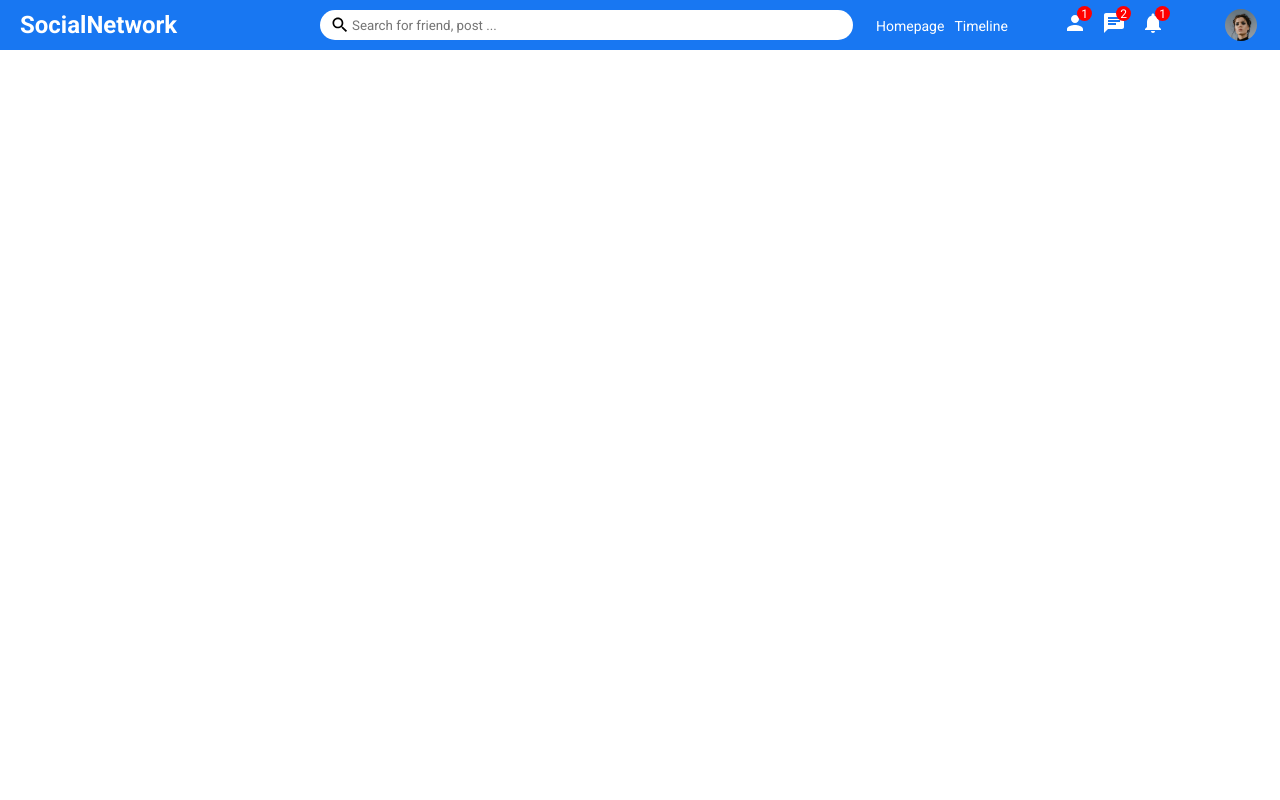
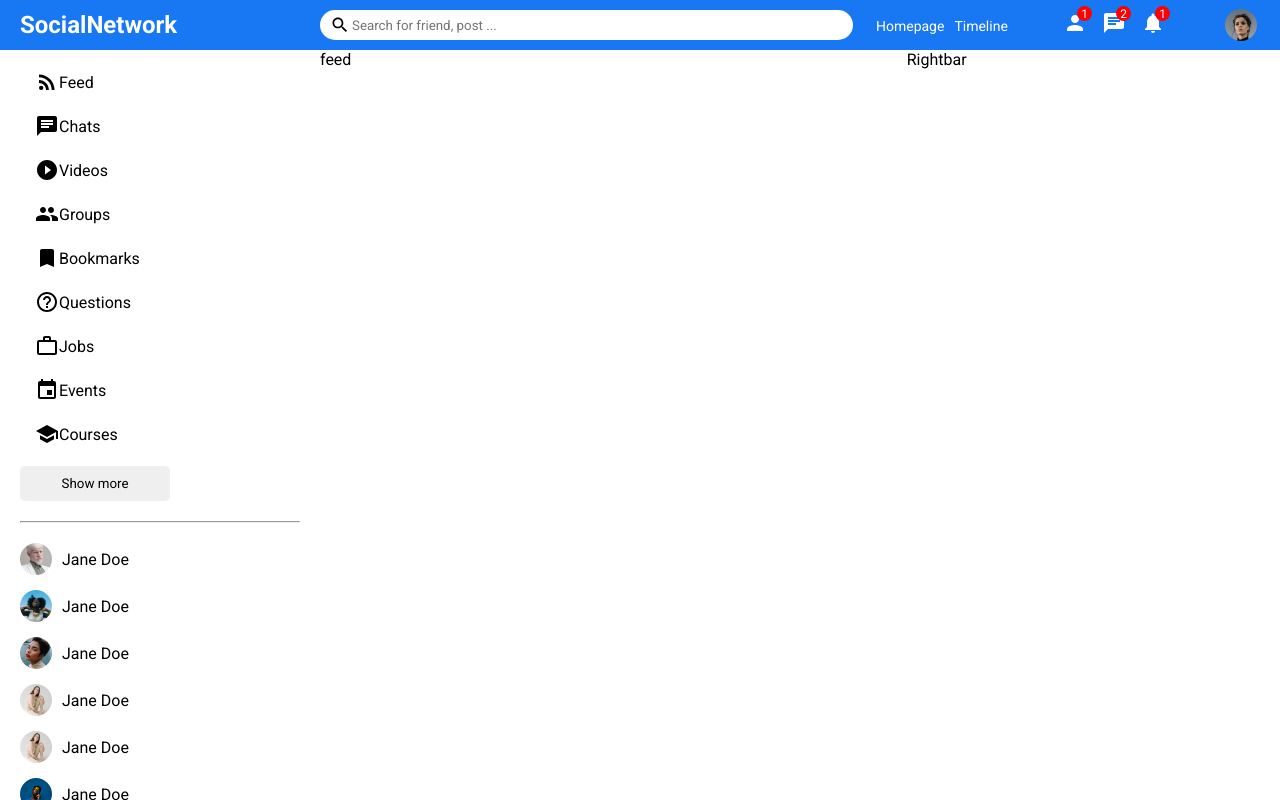
Before and after one commit to ffmz1904/MERN-social-network, a React (Create React App) app in the folder client/: page / in a window 1280 px wide. Built offline with nearby package versions, Linux system fonts and the light colour scheme.

Commit message:
add sidebar

```diff
--- /dev/null
+++ b/client/src/components/feed/Feed.js
@@ -0,0 +1,11 @@
+import './feed.css';
+
+const Feed = () => {
+    return (
+        <div className="feed">
+            feed
+        </div>
+    );
+};
+
+export default Feed;
--- /dev/null
+++ b/client/src/components/feed/feed.css
@@ -0,0 +1,4 @@
+.feed {
+    flex: 5.5;
+
+}
--- /dev/null
+++ b/client/src/components/rightbar/Rightbar.js
@@ -0,0 +1,11 @@
+import './rightbar.css';
+
+const Rightbar = () => {
+    return (
+        <div className="rightbar">
+            Rightbar
+        </div>
+    );
+};
+
+export default Rightbar;
--- /dev/null
+++ b/client/src/components/rightbar/rightbar.css
@@ -0,0 +1,3 @@
+.rightbar {
+    flex: 3.5;
+}
--- /dev/null
+++ b/client/src/components/sidebar/Sidebar.js
@@ -0,0 +1,95 @@
+import './sidebar.css';
+import {
+    RssFeed, School, Event, WorkOutline,
+    HelpOutline, Bookmark, Group,
+    PlayCircleFilledOutlined, Chat
+} from '@material-ui/icons';
+
+const Sidebar = () => {
+    return (
+        <div className="sidebar" >
+            <div className="sidebarWrapper">
+                <ul className="sidebarList">
+                    <li className="sidebarListItem">
+                        <RssFeed className="sidebarIcon"/>
+                        <span className="sidebarListItemText">Feed</span>
+                    </li>
+                    <li className="sidebarListItem">
+                        <Chat className="sidebarIcon"/>
+                        <span className="sidebarListItemText">Chats</span>
+                    </li>
+                    <li className="sidebarListItem">
+                        <PlayCircleFilledOutlined className="sidebarIcon"/>
+                        <span className="sidebarListItemText">Videos</span>
+                    </li>
+                    <li className="sidebarListItem">
+                        <Group className="sidebarIcon"/>
+                        <span className="sidebarListItemText">Groups</span>
+                    </li>
+                    <li className="sidebarListItem">
+                        <Bookmark className="sidebarIcon"/>
+                        <span className="sidebarListItemText">Bookmarks</span>
+                    </li>
+                    <li className="sidebarListItem">
+                        <HelpOutline className="sidebarIcon"/>
+                        <span className="sidebarListItemText">Questions</span>
+                    </li>
+                    <li className="sidebarListItem">
+                        <WorkOutline className="sidebarIcon"/>
+                        <span className="sidebarListItemText">Jobs</span>
+                    </li>
+                    <li className="sidebarListItem">
+                        <Event className="sidebarIcon"/>
+                        <span className="sidebarListItemText">Events</span>
+                    </li>
+                    <li className="sidebarListItem">
+                        <School className="sidebarIcon"/>
+                        <span className="sidebarListItemText">Courses</span>
+                    </li>
+                </ul>
+                <button className="sidebarButton">Show more</button>
+                <hr className="sidebarHr"/>
+                <ul className="sidebarFriendList">
+                    <li className="sidebarFriend">
+                        <img className="sidebarFriendImg" src="/assets/person/2.jpeg" alt="sidebarFriendImg"/>
+                        <span className="sidebarFriendName">Jane Doe</span>
+                    </li>
+                    <li className="sidebarFriend">
+                        <img className="sidebarFriendImg" src="/assets/person/3.jpeg" alt="sidebarFriendImg"/>
+                        <span className="sidebarFriendName">Jane Doe</span>
+                    </li>
+                    <li className="sidebarFriend">
+                        <img className="sidebarFriendImg" src="/assets/person/4.jpeg" alt="sidebarFriendImg"/>
+                        <span className="sidebarFriendName">Jane Doe</span>
+                    </li>
+                    <li className="sidebarFriend">
+                        <img className="sidebarFriendImg" src="/assets/person/5.jpeg" alt="sidebarFriendImg"/>
+                        <span className="sidebarFriendName">Jane Doe</span>
+                    </li>
+                    <li className="sidebarFriend">
+                        <img className="sidebarFriendImg" src="/assets/person/5.jpeg" alt="sidebarFriendImg"/>
+                        <span className="sidebarFriendName">Jane Doe</span>
+                    </li>
+                    <li className="sidebarFriend">
+                        <img className="sidebarFriendImg" src="/assets/person/7.jpeg" alt="sidebarFriendImg"/>
+                        <span className="sidebarFriendName">Jane Doe</span>
+                    </li>
+                    <li className="sidebarFriend">
+                        <img className="sidebarFriendImg" src="/assets/person/8.jpeg" alt="sidebarFriendImg"/>
+                        <span className="sidebarFriendName">Jane Doe</span>
+                    </li>
+                    <li className="sidebarFriend">
+                        <img className="sidebarFriendImg" src="/assets/person/9.jpeg" alt="sidebarFriendImg"/>
+                        <span className="sidebarFriendName">Jane Doe</span>
+                    </li>
+                    <li className="sidebarFriend">
+                        <img className="sidebarFriendImg" src="/assets/person/10.jpeg" alt="sidebarFriendImg"/>
+                        <span className="sidebarFriendName">Jane Doe</span>
+                    </li>
+                </ul>
+            </div>
+        </div>
+    );
+};
+
+export default Sidebar;
--- /dev/null
+++ b/client/src/components/sidebar/sidebar.css
@@ -0,0 +1,69 @@
+.sidebar {
+    flex: 3;
+    height: calc(100vh - 50px);
+    overflow-y: scroll;
+}
+
+::-webkit-scrollbar {
+    width: 5px;
+}
+
+::-webkit-scrollbar-track {
+    background: #f1f1f1;
+}
+
+::-webkit-scrollbar-thumb {
+    background: #ccc ;
+}
+
+.sidebarWrapper {
+    padding: 20px;
+}
+
+.sidebarList {
+    padding: 0;
+    margin: 0;
+    list-style: none;
+}
+
+.sidebarListItem {
+    display: flex;
+    align-items: center;
+    margin-bottom: 20px;
+}
+
+.sidebarIcon {
+    margin-left: 15px;
+}
+
+.sidebarButton {
+    width: 150px;
+    border: none;
+    padding: 10px;
+    border-radius: 5px;
+    font-weight: 500;
+}
+
+.sidebarHr {
+    margin: 20px 0;
+}
+
+.sidebarFriendList {
+    padding: 0;
+    margin: 0;
+    list-style: none;
+}
+
+.sidebarFriend {
+    display: flex;
+    align-items: center;
+    margin-bottom: 15px;
+}
+
+.sidebarFriendImg {
+    width: 32px;
+    height: 32px;
+    border-radius: 50%;
+    object-fit: cover;
+    margin-right: 10px;
+}
--- a/client/src/pages/Home/Home.js
+++ b/client/src/pages/Home/Home.js
@@ -1,7 +1,20 @@
 import Topbar from "../../components/topbar/Topbar";
+import Sidebar from "../../components/sidebar/Sidebar";
+import Feed from "../../components/feed/Feed";
+import Rightbar from "../../components/rightbar/Rightbar";
+import './home.css';
 
 const Home = () => {
-    return <Topbar />;
+    return(
+        <>
+            <Topbar />
+            <div className="homeContainer">
+                <Sidebar/>
+                <Feed/>
+                <Rightbar/>
+            </div>
+        </>
+    );
 };
 
 export default Home;
--- a/client/src/pages/Home/home.css
+++ b/client/src/pages/Home/home.css
@@ -0,0 +1,5 @@
+.homeContainer {
+    display: flex;
+    width: 100%;
+
+}
```
